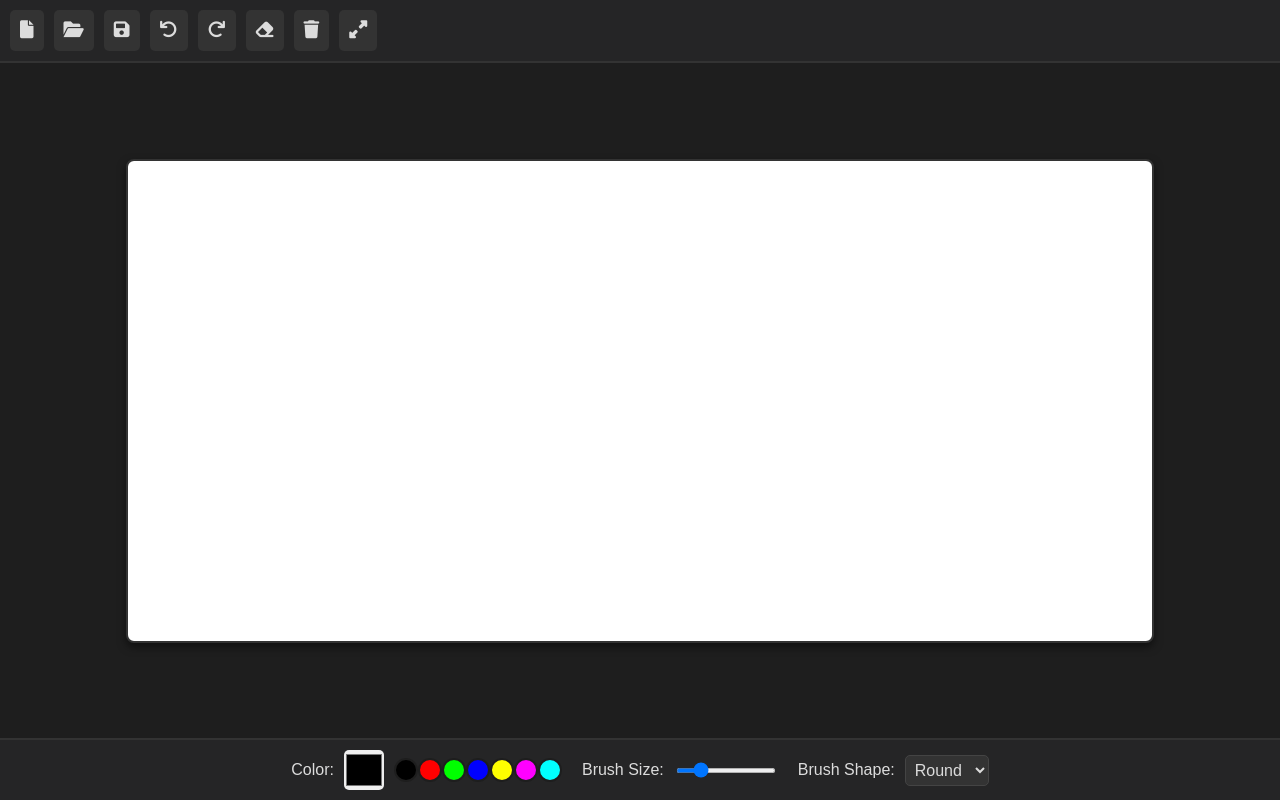
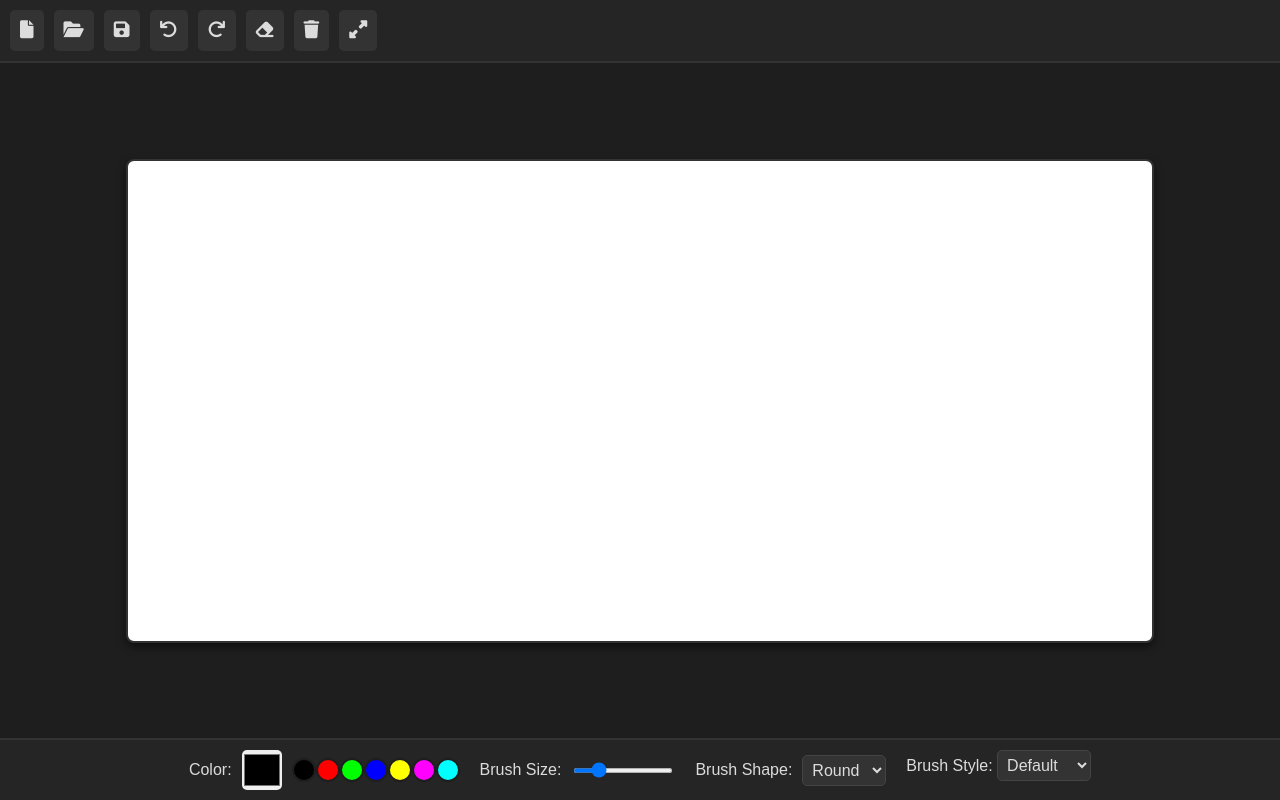
Before and after one commit to xylzon/artion, a plain HTML site: page index.html in a window 1280 px wide. Drawn offline with Linux system fonts and the light colour scheme.

Commit message:
Update index.html

```diff
--- a/index.html
+++ b/index.html
@@ -43,6 +43,16 @@
                 <option value="square">Square</option>
             </select>
         </div>
+        <div class="brush-options">
+            <label for="brushStyle">Brush Style:</label>
+            <select id="brushStyle">
+                <option value="default">Default</option>
+                <option value="dotted">Dotted</option>
+                <option value="dashed">Dashed</option>
+                <option value="texture">Texture</option>
+                <option value="gradient">Gradient</option> <!-- New gradient option -->
+            </select>
+        </div>
     </div>
 
     <script src="script.js"></script>
```
